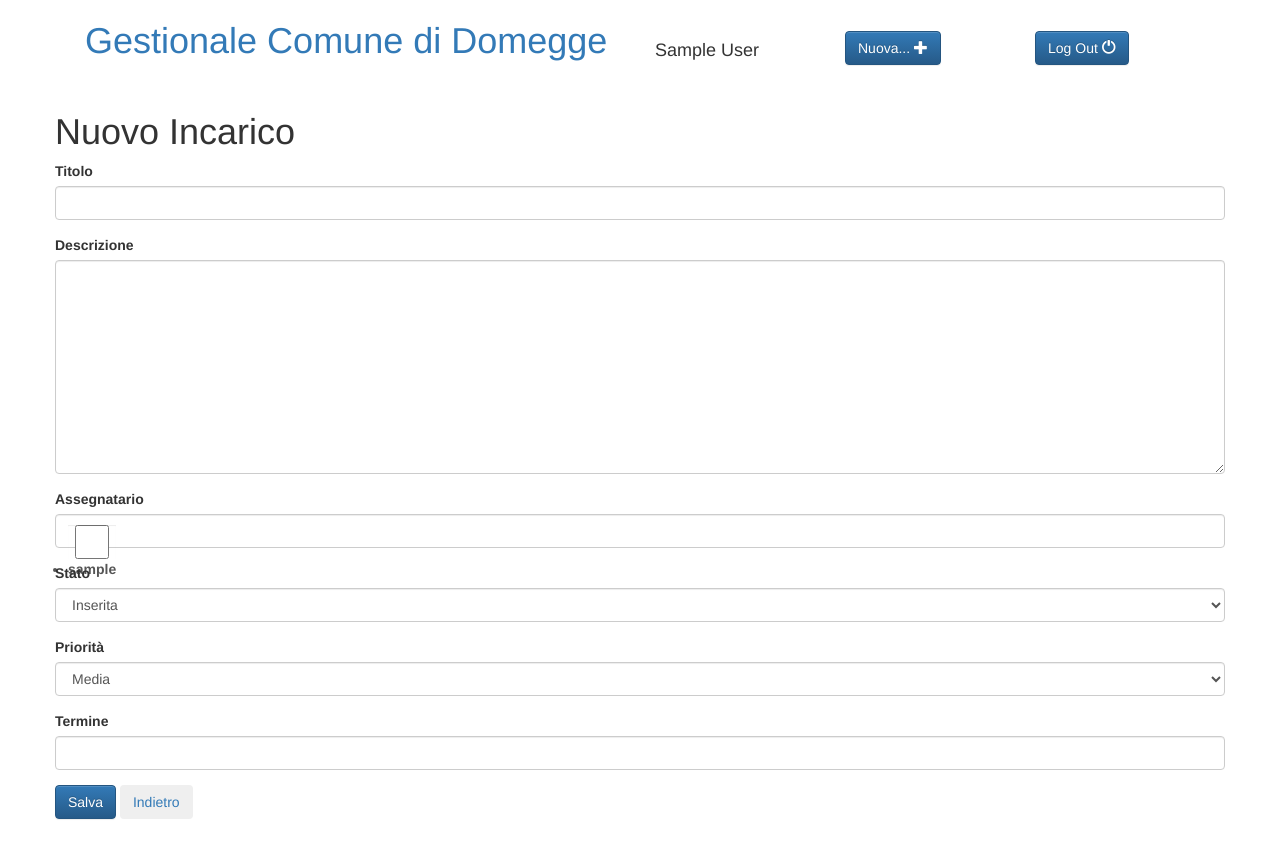
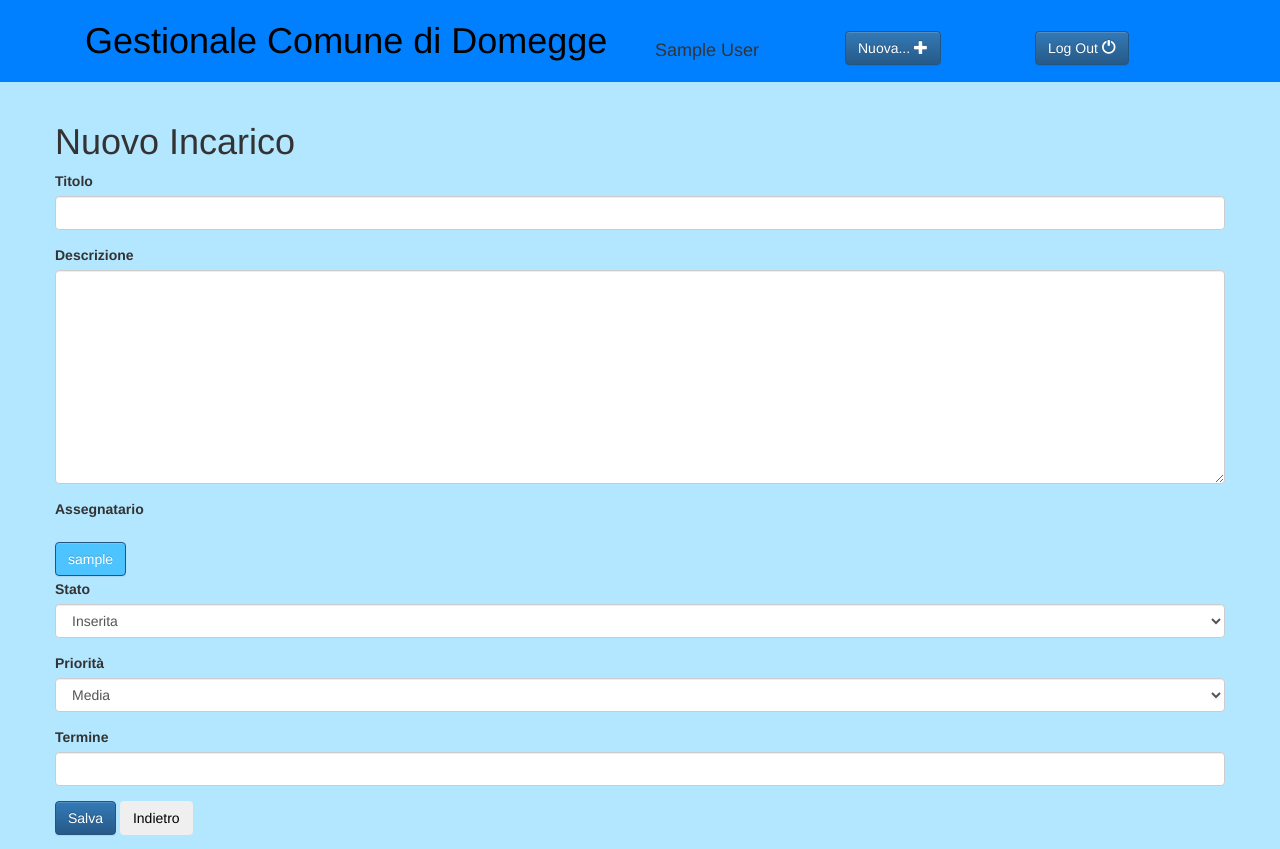
Before and after one commit to Barna1992/gestionale_comune, a Django app: page /issue/new/ in a window 1280 px wide. Before the commit the page ends 820 px from the top, so only its background shows below. Run offline with Django 3.2, Linux system fonts and the light colour scheme; the visitor is signed in with stand-in values (Sample User, id 1); data comes from the database, SQL or seed files in the repository; some libraries are stand-ins or nearby versions.

Commit message:
Aggiungo tutti i files nei nuovi path

```diff
--- /dev/null
+++ b/issue/static/issue/css/issue.css
@@ -0,0 +1,80 @@
+a:hover {
+  text-decoration: none;
+}
+
+a {
+    color: black;
+}
+
+.title {
+    font-weight: 600;
+}
+
+body {
+    background-color:  #b3e6ff;
+}
+
+.issue-resolved td a{
+    color: #7d7d7d;
+}
+
+.issue-resolved{
+    color: #7d7d7d;
+}
+
+.home-center {
+    justify-content: center;
+    display: flex;
+}
+
+.home-center p {
+    margin-top:5px;
+    font-size: 20px;
+}
+
+.issue-detail-header {
+    padding: 30px;
+    text-align: center;
+}
+
+.issue_block {
+    padding: 20px;
+    background-color: #CCE6FF;
+}
+
+.btn:hover {
+    border: 1px solid #004080;
+}
+
+.btn a:hover {
+    color: #004080;
+}
+
+.custom-navbar {
+    background-color:#0080ff;
+    border-radius: 0px;
+    padding-bottom: 10px;
+}
+
+
+.blink {
+    animation: blink 1s linear infinite;
+    color: red;
+}
+@keyframes blink{
+0%{opacity: 0;}
+50%{opacity: .5;}
+100%{opacity: 1;}
+}
+
+.button-checkbox {
+    margin: 3px;
+    background-color:#4dc4ff;
+    background-image:none;
+}
+
+.button-checkbox-checked {
+    margin: 3px;
+    background-color:#0078b3;
+    background-image:none;
+}
--- /dev/null
+++ b/issue/static/issue/js/index.js
@@ -0,0 +1,19 @@
+$(function() {
+    $('#id_expired_date').addClass('datepicker')
+    $( ".datepicker" ).datepicker({
+      changeMonth: true,
+      changeYear: true,
+      yearRange: "1900:2012",
+      // You can put more options here.
+
+    });
+});
+
+$('input[type=checkbox]').click( (i) => {
+    if ( $(i.currentTarget).prop('checked') ) {
+        $(i.currentTarget).parent().removeClass('button-checkbox').addClass('button-checkbox-checked');
+    }
+    else {
+        $(i.currentTarget).parent().removeClass('button-checkbox-checked').addClass('button-checkbox');
+    }
+})
--- a/issue/templates/issue/issue_create.html
+++ b/issue/templates/issue/issue_create.html
@@ -1,5 +1,6 @@
 {% extends 'issue/base.html' %}
 {% load issue_tag %}
+{% load static %}
 
 {% block content %}
     {% if create_issue%}
@@ -11,10 +12,23 @@
         <form method="POST" action="">
             {% csrf_token %}
             {% for field in form %}
+            {% if field|is_checkbox %}
+            <div class="form-group">
+                <label for="{{ field.id_for_label }}">{{ field.label }}</label>
+            </div>
+            <div class="btn-group" data-toggle="buttons">
+            {% for checkbox in field %}
+                <label class="btn btn-primary button-checkbox">
+                {{ checkbox.tag }} {{ checkbox.choice_label }}
+                </label>
+            {% endfor %}
+            </div>
+            {% else %}
             <div class="form-group">
                 <label for="{{ field.id_for_label }}">{{ field.label }}</label>
                     {{ field|addclass:"form-control" }}
             </div>
+            {% endif %}
             {% endfor %}
             <button type="submit" class="save btn btn-primary">Salva</button>
             <button class="btn btn-secondary" ><a href="{% url 'base' %}">Indietro</a></button>
@@ -25,4 +39,5 @@
 				$('#id_expired_date').datepicker();
 			});
 		</script>
+        <script src="{% static 'issue/js/index.js' %}"></script>
 {% endblock %}
```
Also changed, not shown: issue/migrations/0001_initial.py (added), issue/static/issue/img/logo.png (added).
